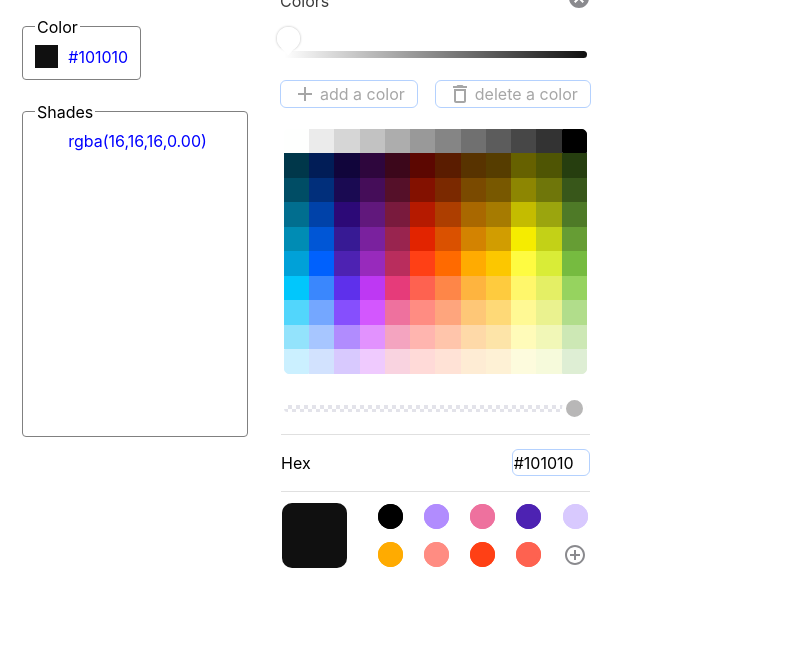
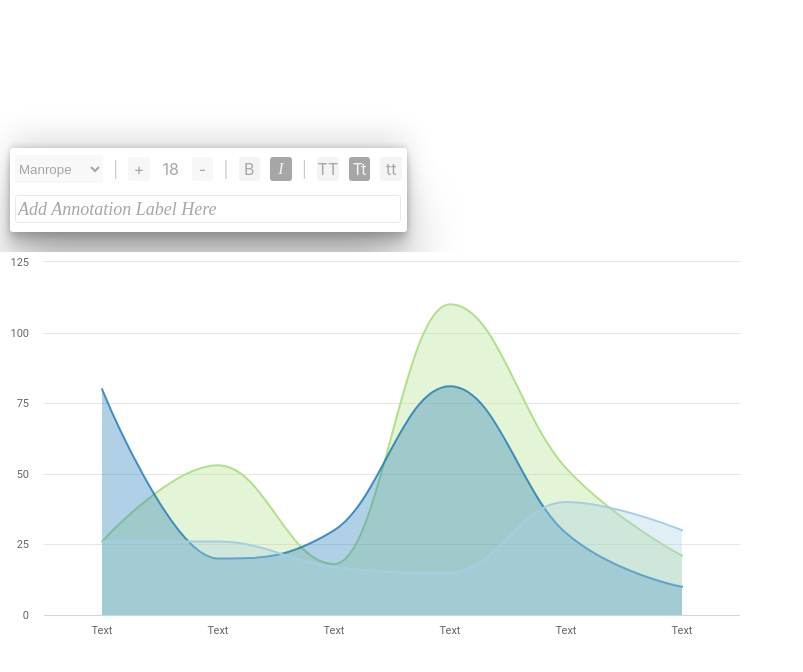
Before and after one commit to oceakun/react-color-picker, a React (Vite) app: page / in a window 1280 px wide. Shown: the top 672 px of the page, without its empty margins (0-803 px from the left). Built offline with nearby package versions, Linux system fonts and the light colour scheme; some icons are missing.

Commit message:
feat: integrated edditable annotations with svg plot

```diff
--- a/src/App.jsx
+++ b/src/App.jsx
@@ -3,25 +3,69 @@ import styled from "styled-components";
 import Picker from "./containers/Picker";
 import hexRgb from 'hex-rgb';
 import ColorizeIcon from '@mui/icons-material/Colorize';
-
+import { Stage, Layer, Rect, Text } from "react-konva";
+import ColoredRect from "./components/ColoredRect";
+import WaveChart from "./components/WaveChart";
+import BasicAnnotations from "./components/annotations/BasicAnnotations";
+import Formatters from "./components/labelFormat/Formatters";
 function App() {
-
   const [hexCodeForMainColor, setHexCodeForMainColor] = useState("#101010");
   const [shades, setShades] = useState([]);
-  const [pickerVisibility, setPickerVisibility] = useState("visible");
+  const [pickerVisibility, setPickerVisibility] = useState("block");
   const [opacity, setOpacity] = useState(1);
 
-  const handlePickerVisibility = ()=>{
+  const inputData = [
+    {
+      today: [
+        { value: 2, text: "Sam" },
+        { value: 4, text: "Sam" },
+        { value: 1, text: "Sam" },
+        { value: 0, text: "Sam" },
+        { value: 5, text: "Sam" },
+        { value: 9, text: "Sam" },
+        { value: 8, text: "Sam" },
+        { value: 7, text: "Sam" },
+      ],
+    },
+    {
+      yesterday: [
+        { value: 3, text: "Sam" },
+        { value: 4, text: "Sam" },
+        { value: 6, text: "Sam" },
+        { value: 2, text: "Sam" },
+        { value: 7, text: "Sam" },
+        { value: 8, text: "Sam" },
+        { value: 3, text: "Sam" },
+        { value: 6, text: "Sam" },
+      ],
+    },
+    {
+      tomorrow: [
+        { value: 4, text: "Sam" },
+        { value: 5, text: "Sam" },
+        { value: 10, text: "Sam" },
+        { value: 6, text: "Sam" },
+        { value: 3, text: "Sam" },
+        { value: 7, text: "Sam" },
+        { value: 0, text: "Sam" },
+        { value: 5, text: "Sam" },
+      ],
+    },
+  ];
+  const handlePickerVisibility = () => {
     // console.log("handlePickerVisibility");
-    if(pickerVisibility=="hidden")
-    setPickerVisibility("visible");
-    else
-    setPickerVisibility("hidden");
-  }
+    if (pickerVisibility == "hidden") setPickerVisibility("visible");
+    else setPickerVisibility("hidden");
+  };
 
   return (
     <AppContainer>
-      <span onClick={()=>handlePickerVisibility()}><ColorizeIcon/></span>
+      <Formatters />
+      <BasicAnnotations />
+      <WaveChart data={inputData} />
+      {/* <ColoredRect /> */}
+
+      {/* <span onClick={()=>handlePickerVisibility()}><ColorizeIcon/></span>
 
       <MainColorContainer>
         <legend>Color</legend>
@@ -46,34 +90,31 @@ function App() {
         }
       </ShadesContainer>
 
-      <Picker setHexCodeForMainColor={setHexCodeForMainColor} setShades={setShades} visibility={pickerVisibility} setPickerVisibility={setPickerVisibility} opacity={opacity} setOpacity={setOpacity}/>
-
+      <Picker setHexCodeForMainColor={setHexCodeForMainColor} setShades={setShades} visibility={pickerVisibility} setPickerVisibility={setPickerVisibility} opacity={opacity} setOpacity={setOpacity}/> */}
     </AppContainer>
-  )
+  );
 }
 
-export default App
+export default App;
 
 const AppContainer = styled.div`
-  margin-top:-400px;
-  margin-left:20px;
-  background:transparent;
-  display:flex;
-  flex-flow:column nowrap;
-  justify-content:flex-start;
-  align-items:flex-start;
-  gap:20px;
-  >span{
-    border:1px solid black;
-    border-radius:5px;
-    padding:0 2px;
-    background:black;
-    color:white;
+  background: transparent;
+  display: flex;
+  flex-flow: column nowrap;
+  justify-content: flex-start;
+  align-items: flex-start;
+  gap: 20px;
+  > span {
+    border: 1px solid black;
+    border-radius: 5px;
+    padding: 0 2px;
+    background: black;
+    color: white;
   }
-  >span:hover{
-    cursor:pointer;
-    color:black;
-    background:white;
+  > span:hover {
+    cursor: pointer;
+    color: black;
+    background: white;
   }
 `;
 
```
